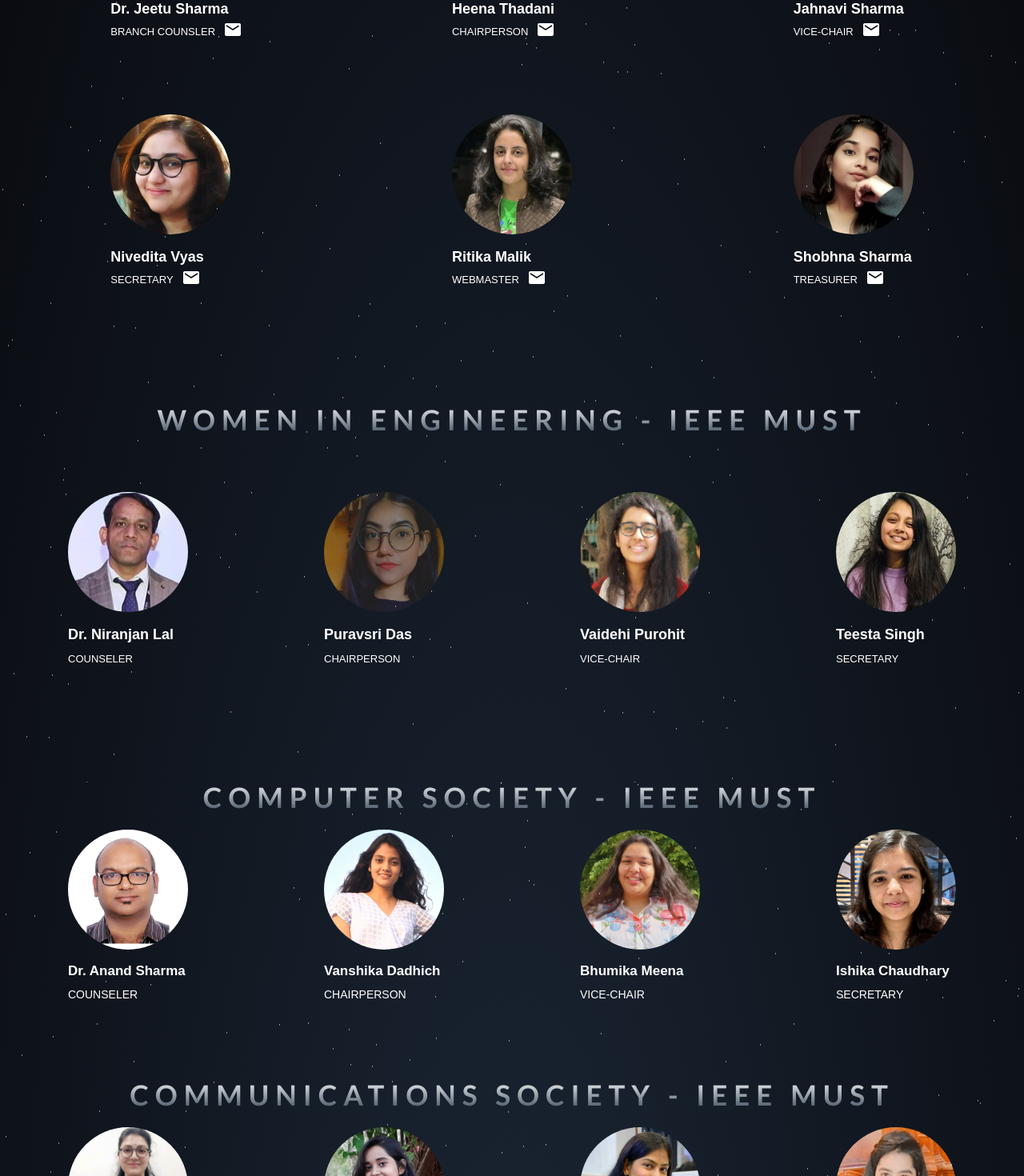
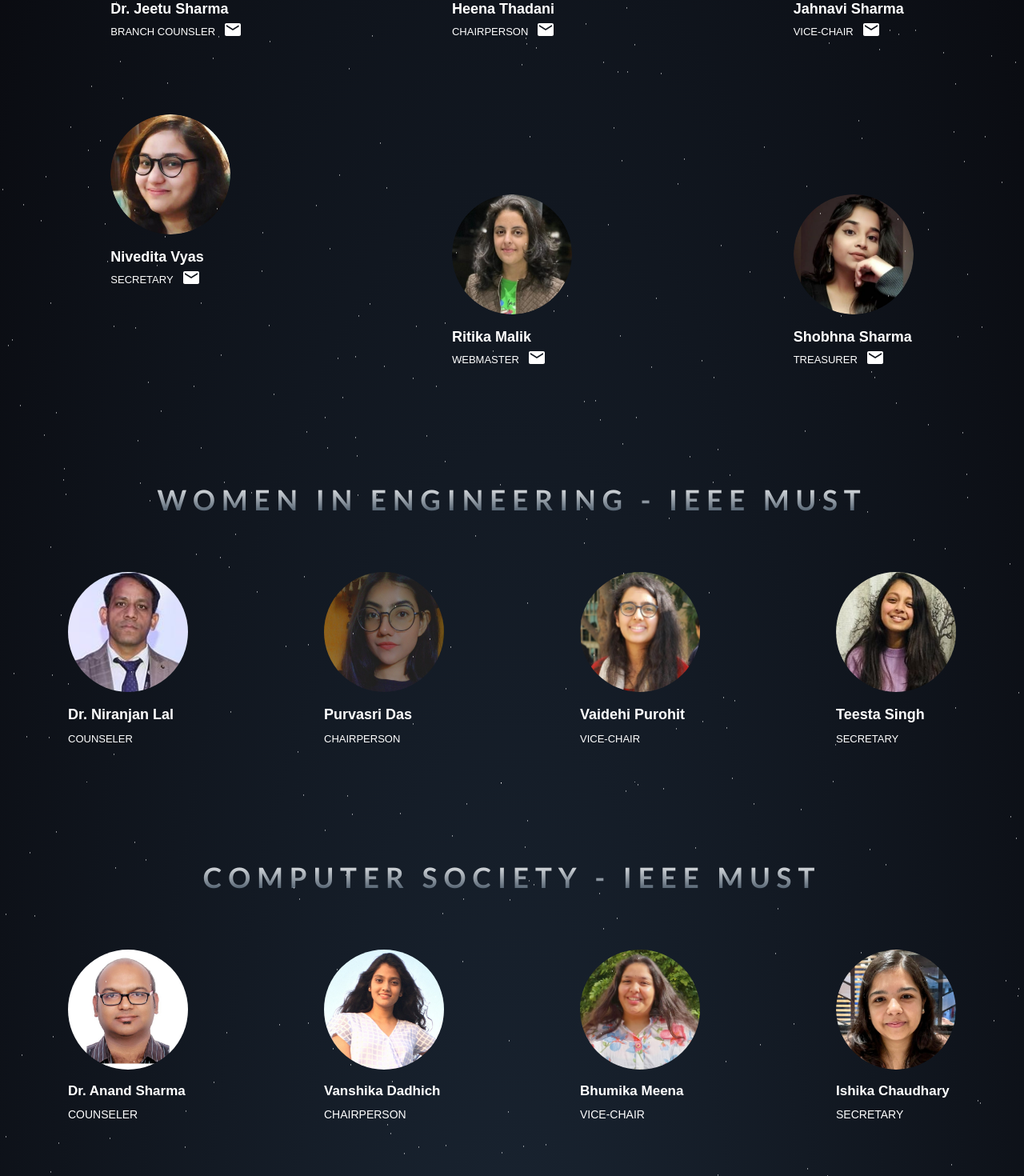
Before and after one commit to ritika728/Fest_Website, a React (Create React App) app: page /contact in a window 1280 px wide. Shown: the part 313-1783 px from the top of the page at 80% size. Built offline with nearby package versions, Linux system fonts and the light colour scheme.

Commit message:
contact issue

```diff
--- a/src/components/contact/contact.css
+++ b/src/components/contact/contact.css
@@ -1,6 +1,7 @@
 @import url('https://fonts.googleapis.com/css?family=Open+Sans');
 @import url('https://fonts.googleapis.com/css2?family=Montserrat:wght@400;700&display=swap');
 @import url('https://fonts.googleapis.com/css2?family=Lato:ital,wght@0,400;0,700;1,400;1,700&display=swap');
+
 
 .main_excom{
   background: -webkit-linear-gradient(white, #38495a);
@@ -151,7 +152,7 @@
     height: 100%;
     border-radius: 50%;
     background-size: 50%;
-    margin-top: -70px;
+    margin-top: 30px;
 
 }
 .person-image5 {
@@ -167,7 +168,7 @@
     height: 100%;
     border-radius: 50%;
     background-size: 50%;
-    margin-top: -70px;
+    margin-top: 30px;
 }
 
 .person-image6 {
@@ -569,13 +570,22 @@ html {
 
 
   @media screen and (max-width:600px) {
+
     body{
       overflow: auto;
     }
 
+
     .main_excom{
       margin-top: 60px;
       font-size: 180%;
+    }
+
+    .main_excom2{
+      margin-top: 10px;
+      font-size: 100%;
+      margin-left: 20px;
+      margin-right: 20px;
     }
     .sectionteam{
       display: flex;
--- a/src/components/contact/contact.jsx
+++ b/src/components/contact/contact.jsx
@@ -13,6 +13,7 @@ const Contact = () => {
         {/* <div id="stars3"></div> */}
   <div className='main'>
   <h1 className="main_excom">EXECUTIVE COMMITEE</h1>
+
       <div className="sectionteam">
 	  <div class="team">
 					<div class="single-person">
@@ -124,7 +125,7 @@ const Contact = () => {
 						<div className="person-image8">
 						</div>
 						<div className="person-info">
-							<h3 class="full-name">Puravsri Das</h3>
+							<h3 class="full-name">Purvasri Das</h3>
 							<span className="speciality">Chairperson</span>
 						</div>
 					</div>
@@ -152,7 +153,7 @@ const Contact = () => {
 				</div>
 	</div>
 	<div className='wie'>
-	<h1 className="main_excom2">COMPUTER SOCIETY - IEEE MUST</h1>
+	<h1 className="main_excom2" style={{marginBottom:"10px"}}>COMPUTER SOCIETY - IEEE MUST</h1>
 	<div className="sectionteam2">
 	<div className="team">
 					<div className="single-person">
@@ -197,7 +198,7 @@ const Contact = () => {
 				</div>
 	</div>
 	<div className='wie'>
-	<h1 className="main_excom2">COMMUNICATIONS SOCIETY - IEEE MUST</h1>
+	<h1 className="main_excom2" style={{marginTop:"35px" , marginBottom:"10px"}}>COMMUNICATIONS SOCIETY - IEEE MUST</h1>
 	<div className="sectionteam2">
 	<div className="team">
 					<div className="single-person">
```
